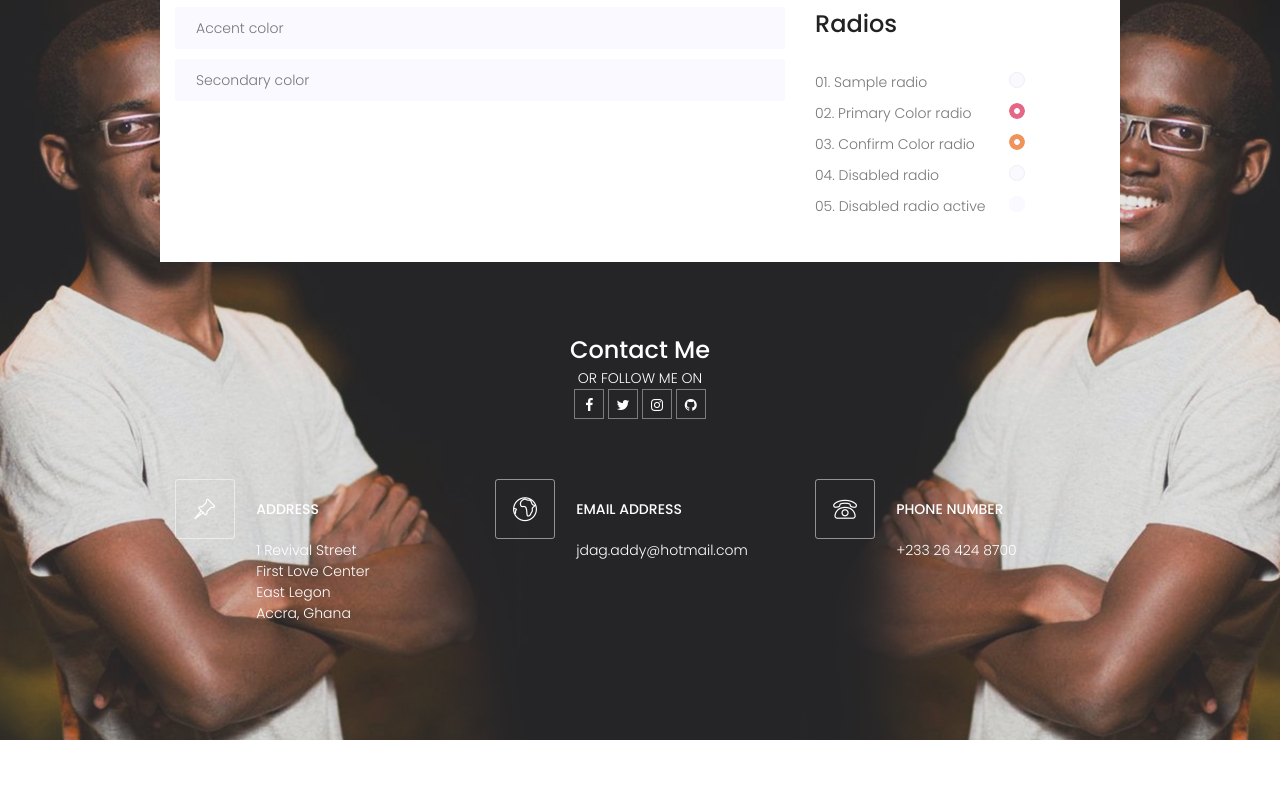
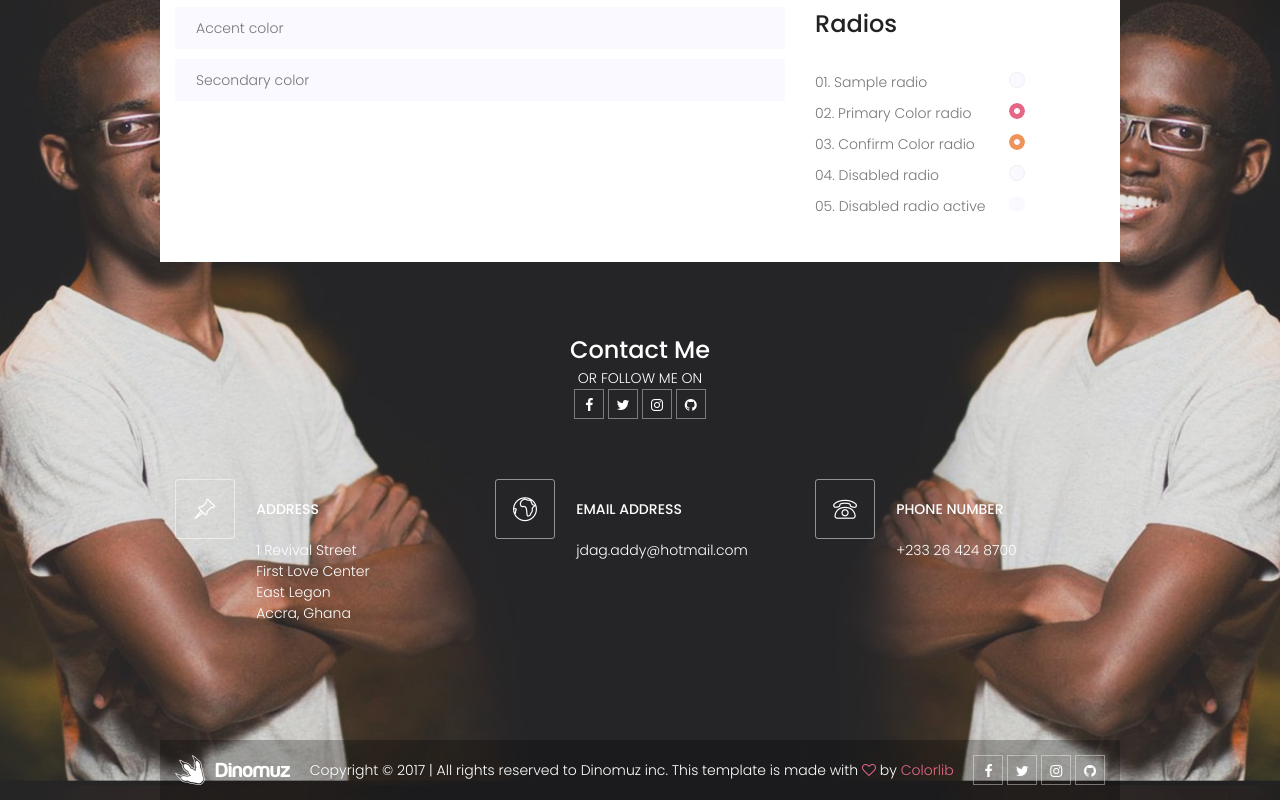
Before and after one commit to jaedag/portfolio, a plain HTML site: page developer.html in a window 1280 px wide. Shown: the part 6046-6846 px from the top of the page. Before the commit the page ends 6786 px from the top, so only its background shows below. Drawn offline with nearby package versions, Linux system fonts and the light colour scheme.

Commit message:
done with musician and photographer

```diff
--- a/developer.html
+++ b/developer.html
@@ -651,6 +651,24 @@
 			</div>
 		</section>
 		<!-- End Footer Widget Area -->
+		<!-- Start footer Area -->
+		<footer>
+			<div class="container">
+				<div class="footer-content d-flex justify-content-between align-items-center flex-wrap">
+					<div class="logo">
+						<img src="img/logo.png" alt="">
+					</div>
+					<div class="copy-right-text">Copyright &copy; 2017  |  All rights reserved to Dinomuz inc. This template is made with <i class="fa fa-heart-o" aria-hidden="true"></i> by <a href="https://colorlib.com" target="_blank">Colorlib</a></div>
+					<div class="footer-social">
+						<a href="https://www.facebook.com/johndagaddy/"><i class="fa fa-facebook"></i></a>
+						<a href="https://twitter.com/jd_addy"><i class="fa fa-twitter"></i></a>
+						<a href="https://www.instagram.com/jd_addy/"><i class="fa fa-instagram"></i></i></a>
+						<a href="https://github.com/jaedag"><i class="fa fa-github"></i></a>
+					</div>
+				</div>
+			</div>
+		</footer>
+		<!-- End footer Area -->
 	</div>
 	<script src="js/vendor/jquery-2.2.4.min.js"></script>
 	<script src="https://cdnjs.cloudflare.com/ajax/libs/popper.js/1.11.0/umd/popper.min.js" integrity="sha384-b/U6ypiBEHpOf/4+1nzFpr53nxSS+GLCkfwBdFNTxtclqqenISfwAzpKaMNFNmj4" crossorigin="anonymous"></script>
```
